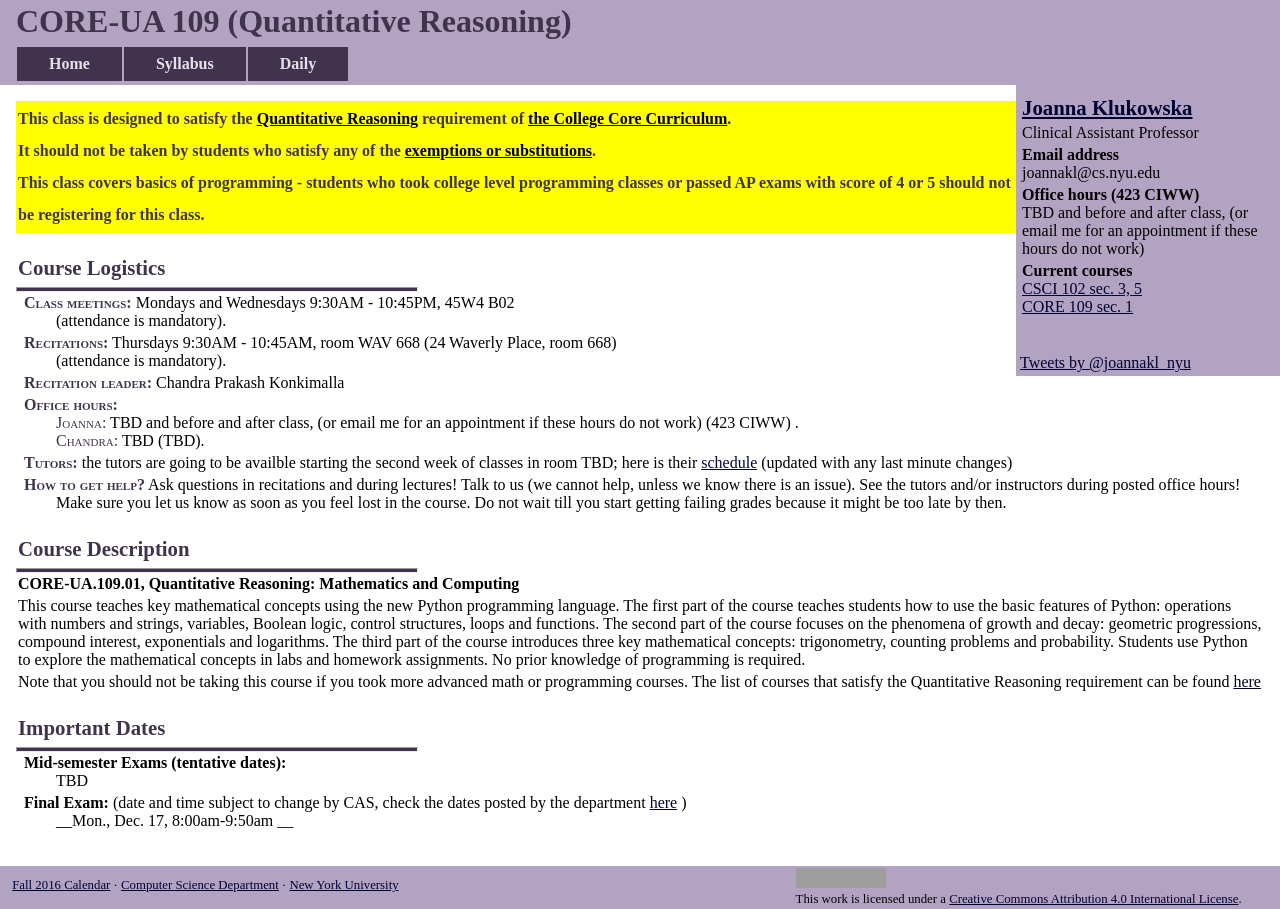
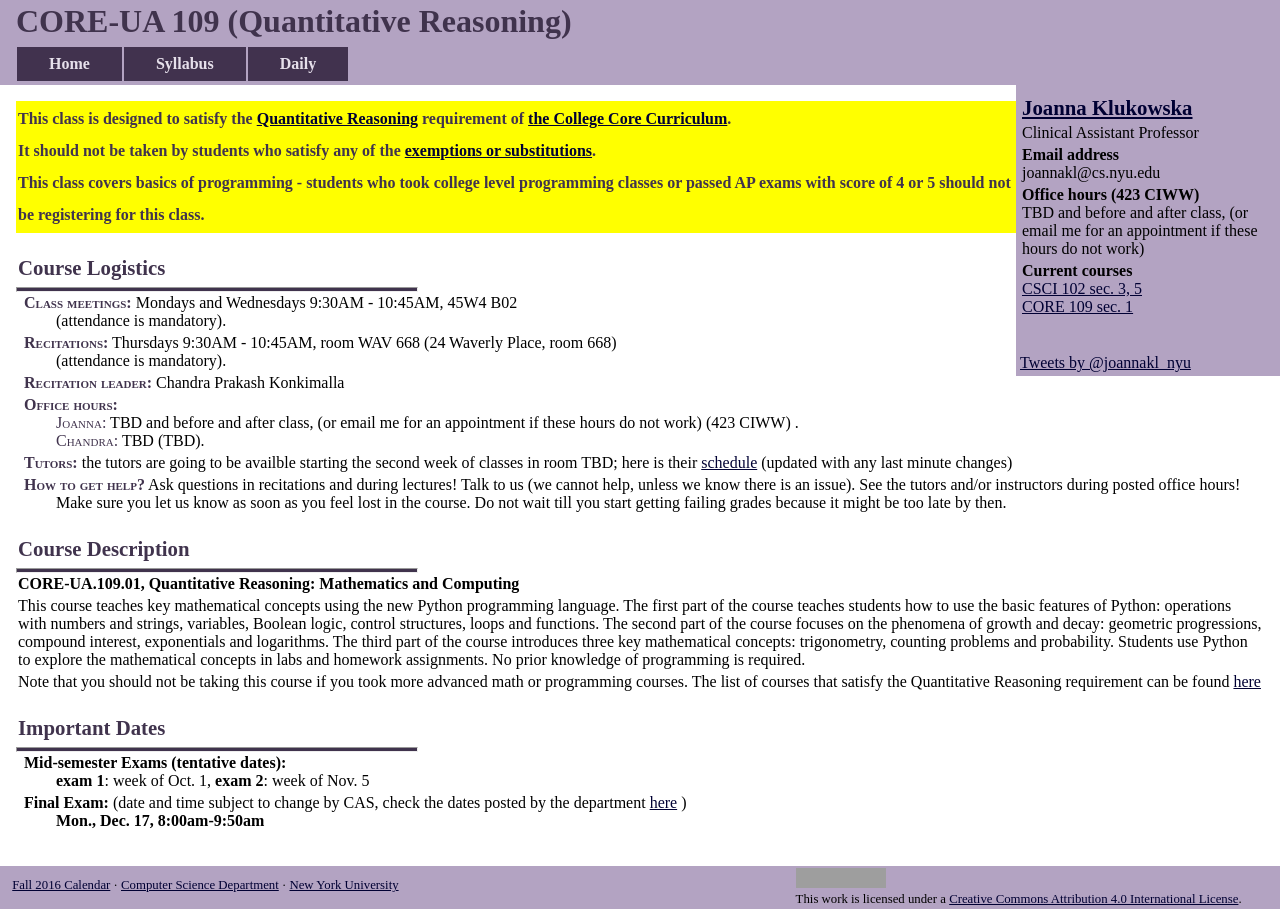
Before and after one commit to joannakl/core109_f18, a Jekyll site: the page built from index.markdown, in a window 1280 px wide. Built offline with Jekyll 4.4.1, drawn with Linux system fonts in a browser that asks for light colours; comment, search, counter and statistics services are not loaded; grey boxes are pictures that could not be loaded.

Commit message:
exam dates, fixing typos

```diff
--- a/_config.yml
+++ b/_config.yml
@@ -22,7 +22,7 @@ course_number: "CORE-UA 109"
 course_name: "Quantitative Reasoning"
 course_section: "001"
 course_semester: "Fall 2018"
-course_time: "Mondays and Wednesdays 9:30AM - 10:45PM, 45W4 B02  <br>"
+course_time: "Mondays and Wednesdays 9:30AM - 10:45AM, 45W4 B02  <br>"
 
 recitation_section: "002"
 recitation_time:  "Thursdays 9:30AM - 10:45AM, room WAV 668 (24 Waverly Place, room 668) <br>"
@@ -39,8 +39,8 @@ recitation_office_hours_location: "TBD"
 tutor_location: "TBD"
 tutor_schedule_link: "TBD"
 
-midterm_exam_date: "TBD"
-final_exam_date: "__Mon., Dec. 17, 8:00am-9:50am __"
+midterm_exam_date: "__exam 1__: week of Oct. 1, __exam 2__: week of Nov. 5"
+final_exam_date: "__Mon., Dec. 17, 8:00am-9:50am__"
 final_exams_link: "http://cs.nyu.edu/dynamic/courses/exams/"
 
 piazza_site:
```
